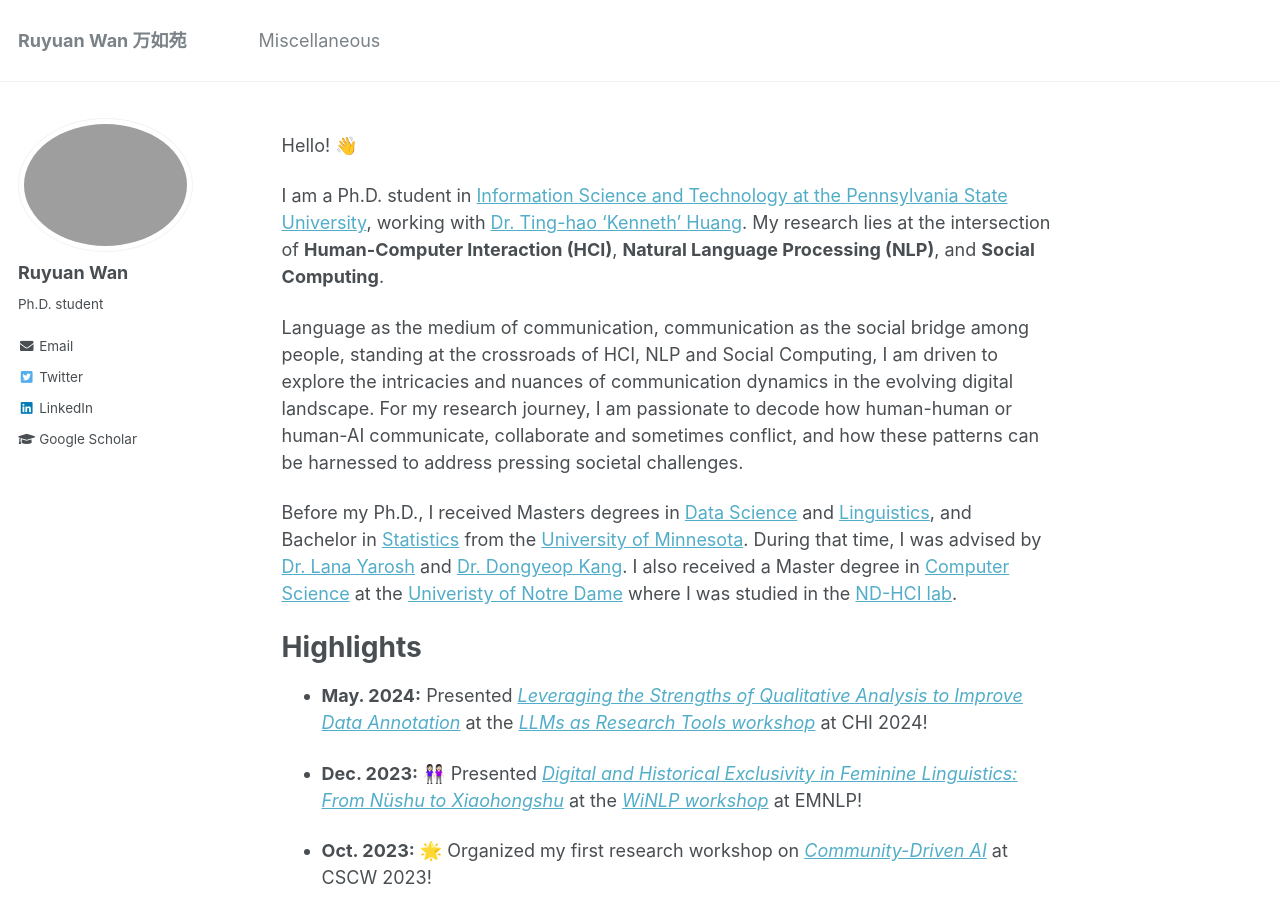
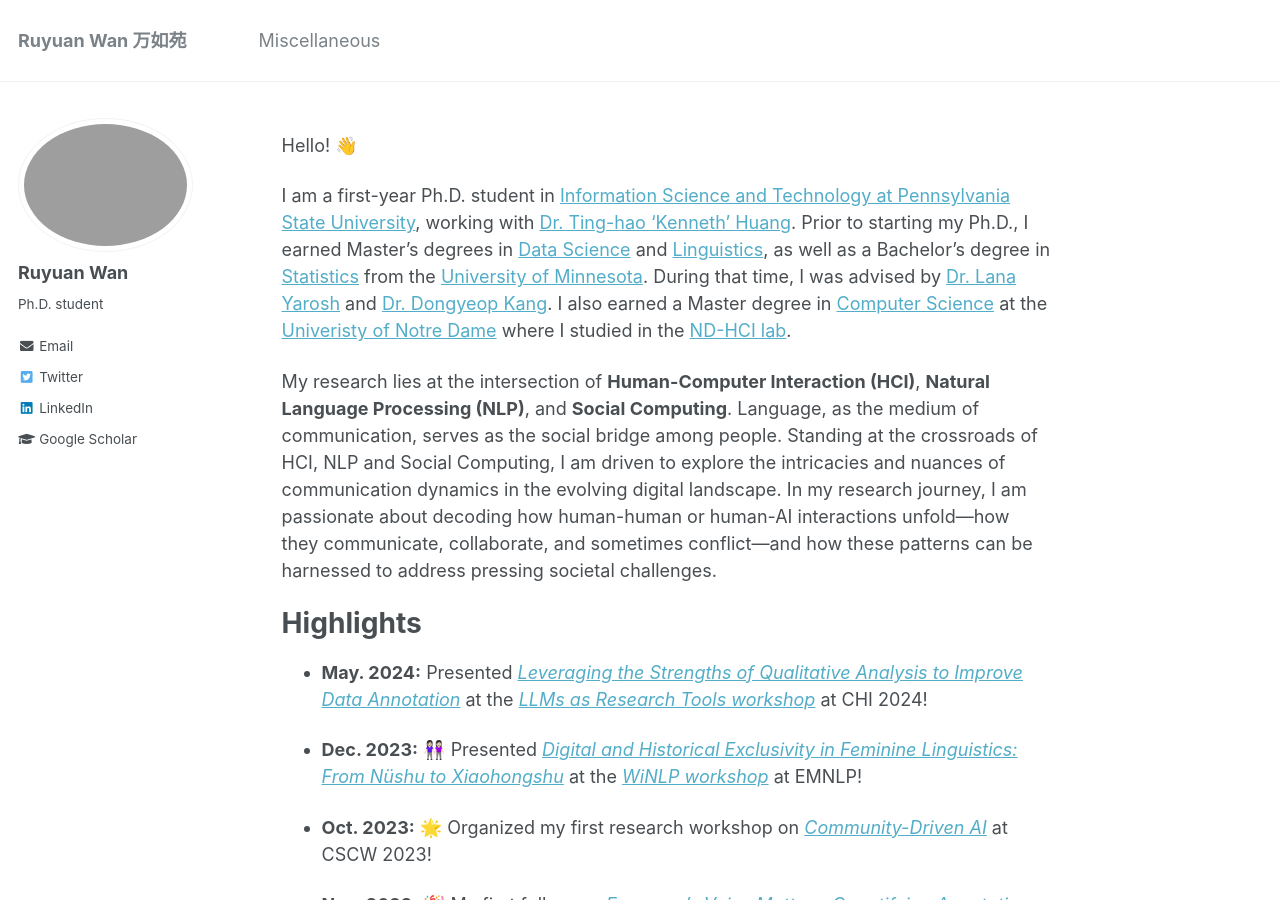
Before and after one commit to RuyuanWan/ruyuanwan.github.io, a Jekyll site: the page built from _pages/about.md, in a window 1280 px wide and 900 px high. Built offline with Jekyll 4.4.1, drawn with Linux system fonts in a browser that asks for light colours.

Commit message:
Update about.md

```diff
--- a/_pages/about.md
+++ b/_pages/about.md
@@ -11,11 +11,11 @@ redirect_from:
 
 Hello! 👋<br/>
 
-I am a Ph.D. student in [Information Science and Technology at the Pennsylvania State University](https://ist.psu.edu), working with [Dr. Ting-hao 'Kenneth' Huang](https://crowd.ist.psu.edu). My research lies at the intersection of <b>Human-Computer Interaction (HCI)</b>, <b>Natural Language Processing (NLP)</b>, and <b>Social Computing</b>.
+I am a first-year Ph.D. student in [Information Science and Technology at Pennsylvania State University](https://ist.psu.edu), working with [Dr. Ting-hao 'Kenneth' Huang](https://crowd.ist.psu.edu). Prior to starting my Ph.D., I earned Master’s degrees in [Data Science](https://cse.umn.edu/datascience) and [Linguistics](https://cla.umn.edu/linguistics), as well as a Bachelor's degree in [Statistics](https://cla.umn.edu/statistics) from the [University of Minnesota](https://twin-cities.umn.edu/). During that time, I was advised by [Dr. Lana Yarosh](https://lanayarosh.com/) and [Dr. Dongyeop Kang](https://dykang.github.io/).  I also earned a Master degree in [Computer Science](https://cse.nd.edu) at the [Univeristy of Notre Dame](https://www.nd.edu) where I studied in the [ND-HCI lab](https://hci.nd.edu).
 
-Language as the medium of communication, communication as the social bridge among people, standing at the crossroads of HCI, NLP and Social Computing, I am driven to explore the intricacies and nuances of communication dynamics in the evolving digital landscape. For my research journey, I am passionate to decode how human-human or human-AI communicate, collaborate and sometimes conflict, and how these patterns can be harnessed to address pressing societal challenges.
+My research lies at the intersection of <b>Human-Computer Interaction (HCI)</b>, <b>Natural Language Processing (NLP)</b>, and <b>Social Computing</b>. Language, as the medium of communication, serves as the social bridge among people. Standing at the crossroads of HCI, NLP and Social Computing, I am driven to explore the intricacies and nuances of communication dynamics in the evolving digital landscape. In my research journey, I am passionate about decoding how human-human or human-AI interactions unfold—how they communicate, collaborate, and sometimes conflict—and how these patterns can be harnessed to address pressing societal challenges.
 
-Before my Ph.D., I received Masters degrees in [Data Science](https://cse.umn.edu/datascience) and [Linguistics](https://cla.umn.edu/linguistics), and Bachelor in [Statistics](https://cla.umn.edu/statistics) from the [University of Minnesota](https://twin-cities.umn.edu/). During that time, I was advised by [Dr. Lana Yarosh](https://lanayarosh.com/) and [Dr. Dongyeop Kang](https://dykang.github.io/).  I also received a Master degree in [Computer Science](https://cse.nd.edu) at the [Univeristy of Notre Dame](https://www.nd.edu) where I was studied in the [ND-HCI lab](https://hci.nd.edu).
+
 
 
 
```
